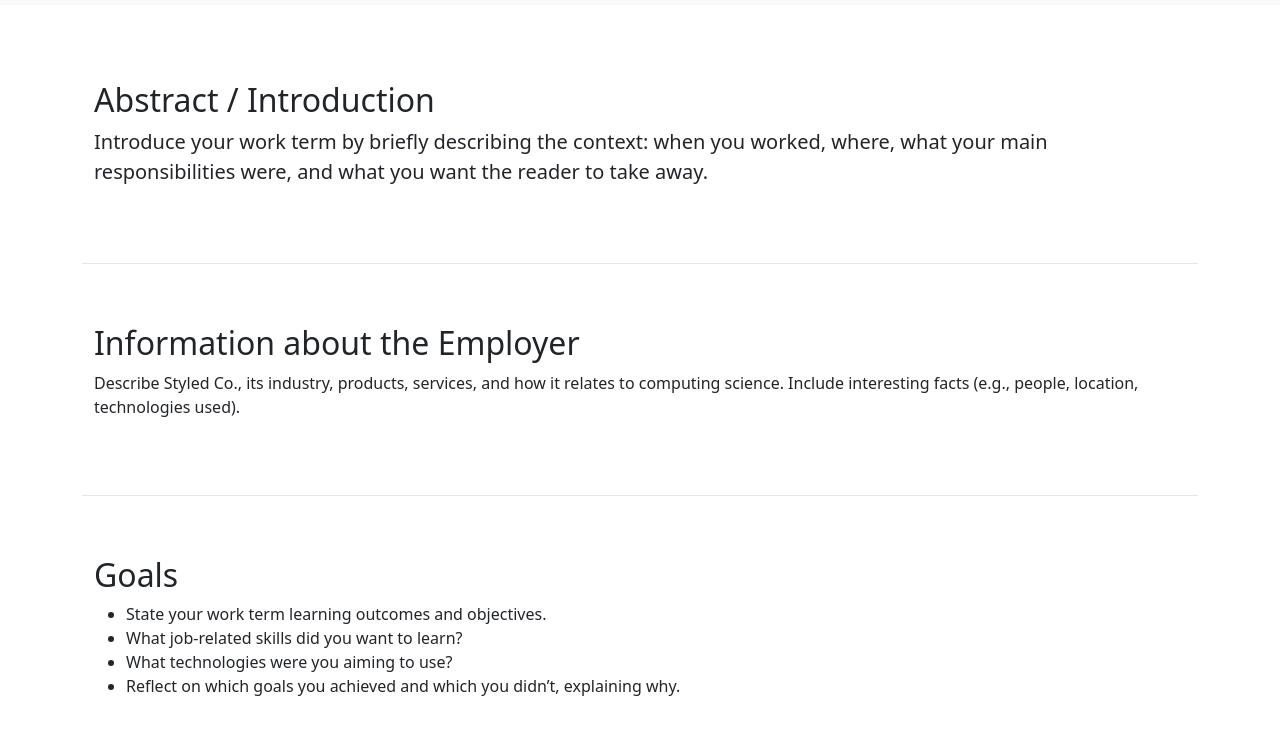
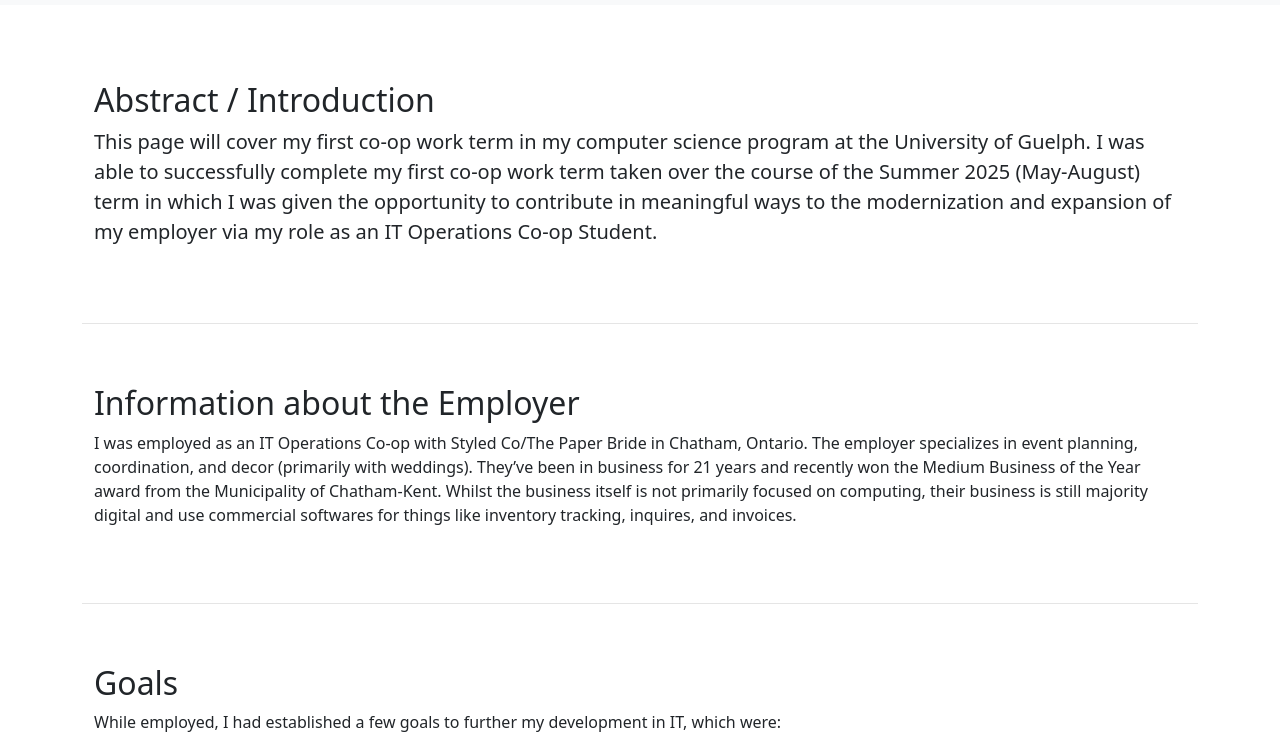
Before and after one commit to iltrds/work-term-reflection, a plain HTML site: page index.html in a window 1280 px wide. Shown: the part 51-798 px from the top of the page. Drawn offline with nearby package versions, Linux system fonts and the light colour scheme.

Commit message:
Update index.html

```diff
--- a/index.html
+++ b/index.html
@@ -49,20 +49,23 @@
         <section id="abstract">
             <div class="container">
                 <h2>Abstract / Introduction</h2>
-                <p class="lead">Introduce your work term by briefly describing the context: when you worked, where, what your main responsibilities were, and what you want the reader to take away.</p>
+                <p class="lead">This page will cover my first co-op work term in my computer science program at the University of Guelph. I was able to successfully complete my first co-op work term taken over the course of the Summer 2025 (May-August) term in which I was given the opportunity to contribute in meaningful ways to the modernization and expansion of my employer via my role as an IT Operations Co-op Student.
+                </p>
             </div>
         </section>
 
         <section id="employer">
             <div class="container">
                 <h2>Information about the Employer</h2>
-                <p>Describe Styled Co., its industry, products, services, and how it relates to computing science. Include interesting facts (e.g., people, location, technologies used).</p>
+                <p>I was employed as an IT Operations Co-op with Styled Co/The Paper Bride in Chatham, Ontario. The employer specializes in event planning, coordination, and decor (primarily with weddings). They’ve been in business for 21 years and recently won the Medium Business of the Year award from the Municipality of Chatham-Kent. Whilst the business itself is not primarily focused on computing, their business is still majority digital and use commercial softwares for things like inventory tracking, inquires, and invoices.
+                </p>
             </div>
         </section>
 
         <section id="goals">
             <div class="container">
                 <h2>Goals</h2>
+                <p>While employed, I had established a few goals to further my development in IT, which were:</p>
                 <ul>
                     <li>State your work term learning outcomes and objectives.</li>
                     <li>What job-related skills did you want to learn?</li>
```
